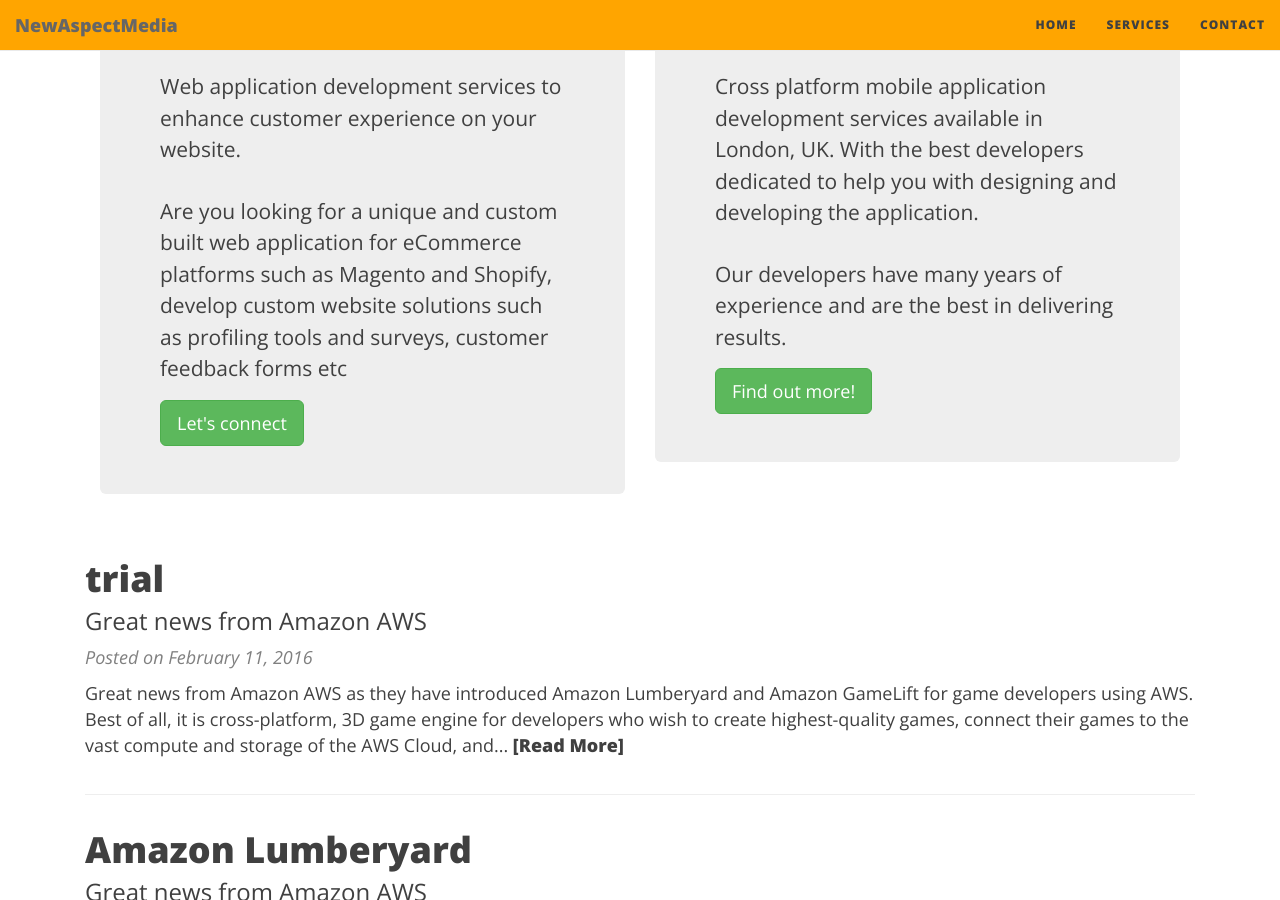
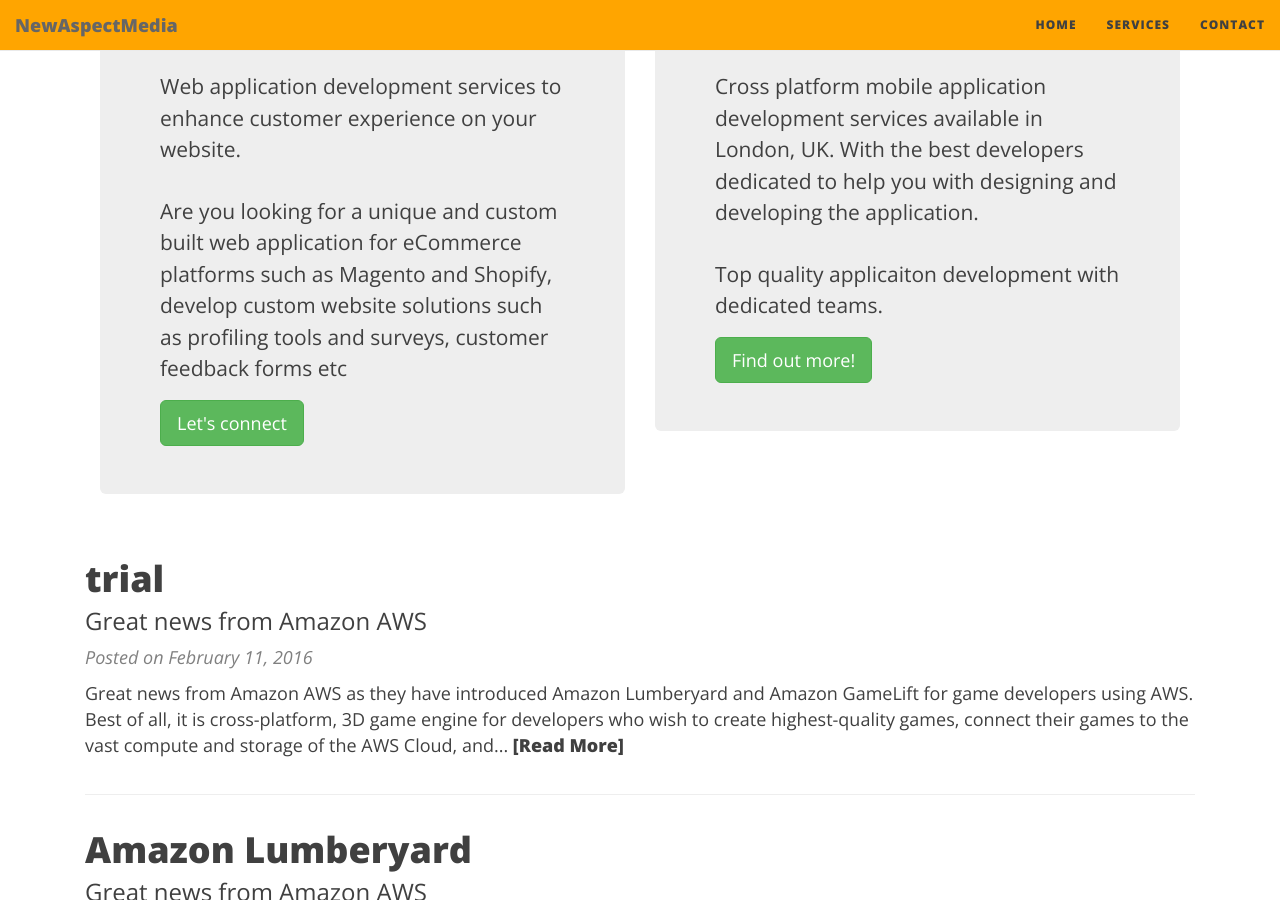
Before and after one commit to newmedia77/appxnam, a Jekyll site: the page built from index.html, in a window 1280 px wide and 900 px high, scrolled down 343 px. Built offline with Jekyll 4.4.1, drawn with Linux system fonts in a browser that asks for light colours; nearby versions of some CDN libraries; the list of posts is cut into pages by our own code.

Commit message:
andreas
jumbo

```diff
--- a/index.html
+++ b/index.html
@@ -18,7 +18,7 @@ subtitle: Hire Web Developer &amp; SEO Specialist in London
 <div class="main-explain-area-two jumbotron">
   <h2><i class="fa fa-mobile"></i> Mobile Development</h2>
   <p>Cross platform mobile application development services available in London, UK. With the best developers dedicated to help you with designing and developing the application. </p>
-  <p>Our developers have many years of experience and are the best in delivering results.</p>
+  <p>Top quality applicaiton development with dedicated teams.</p>
   <div class="get-started-wrap">
     <a class="btn btn-success btn-lg get-started-btn" href="https://github.com/daattali/beautiful-jekyll#readme">Find out more!</a>
   </div>
```
